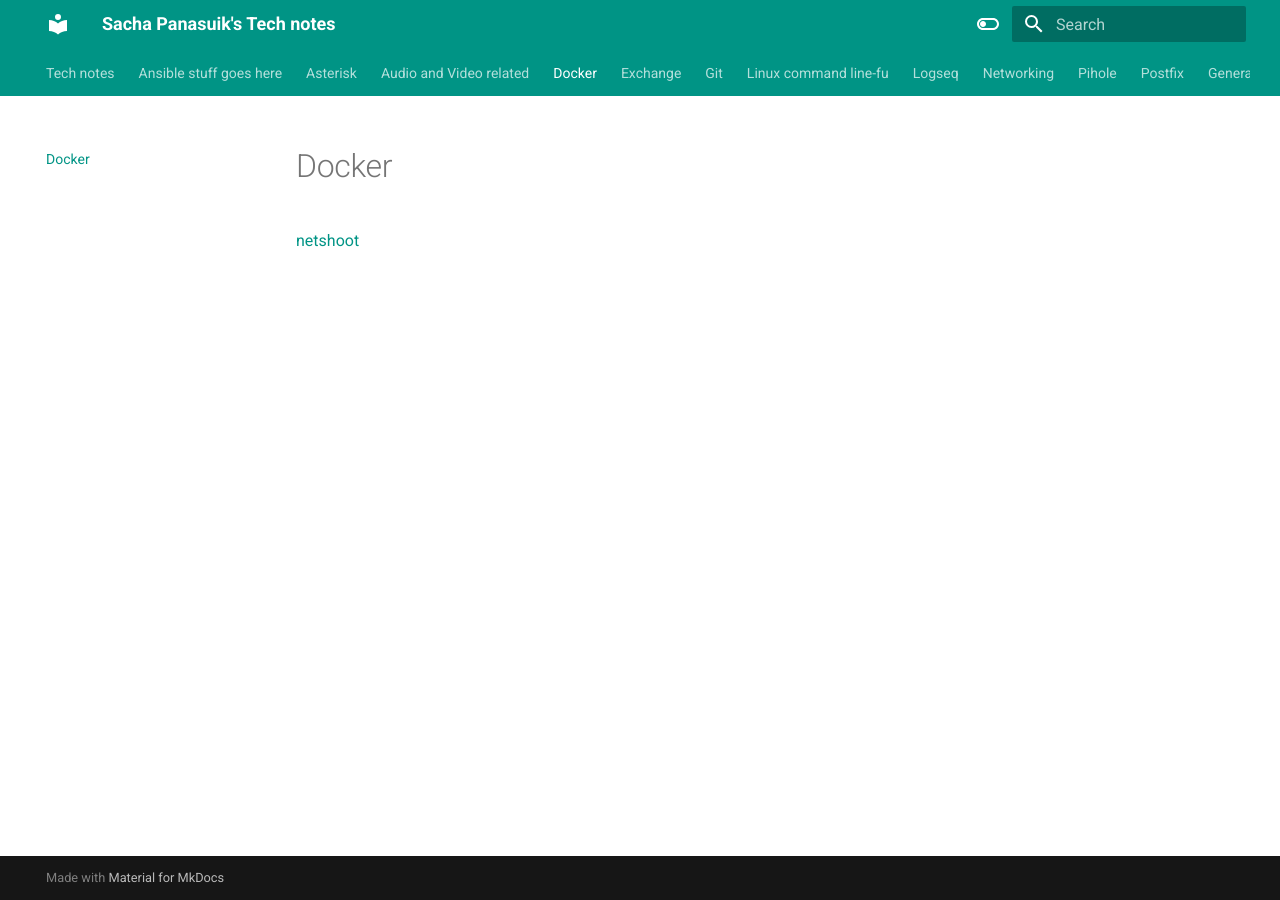
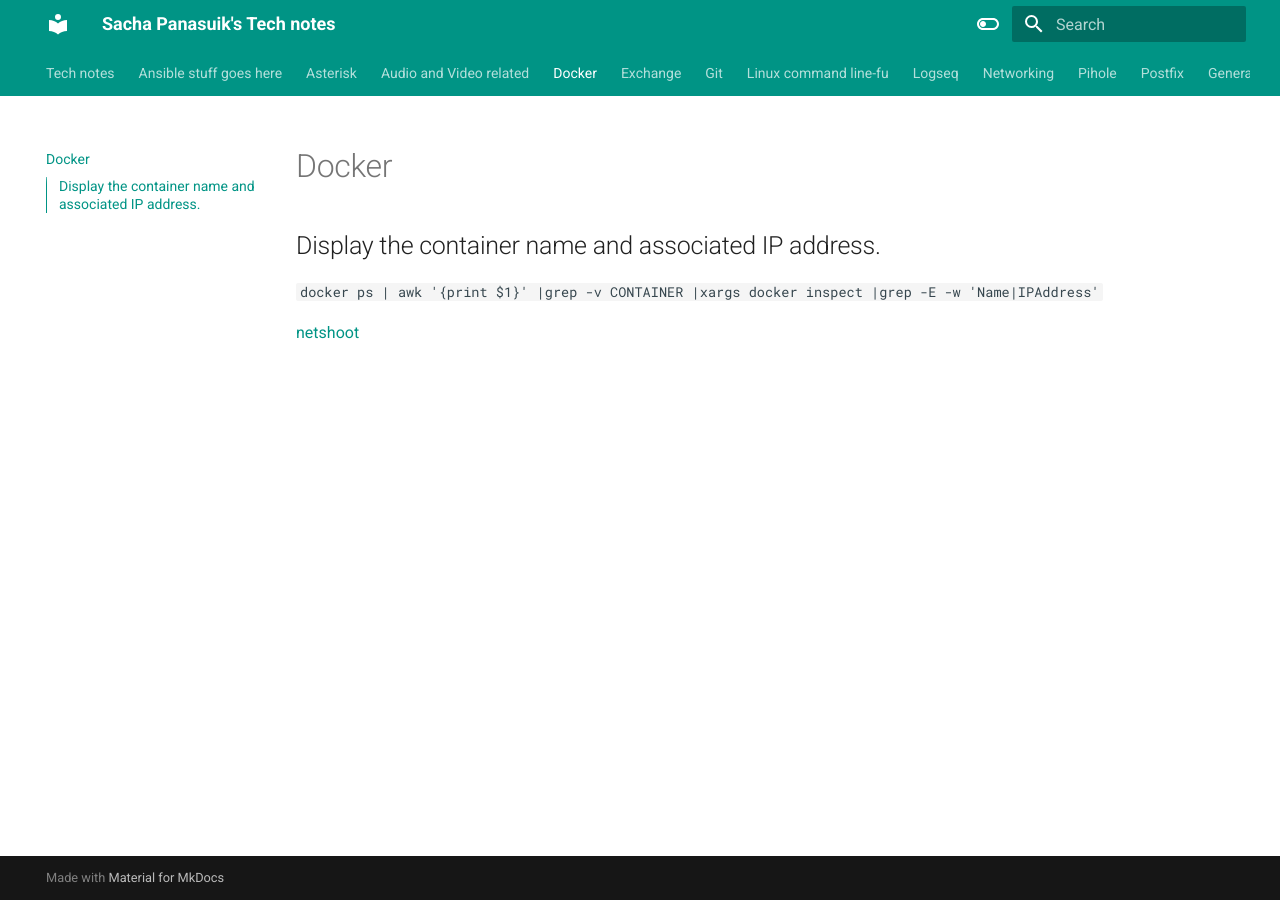
Before and after one commit to sachapan/tech_notes, an MkDocs documentation site: the page built from docs/docker.md, in a window 1280 px wide. Built offline with MkDocs 1.6.1 and Material for MkDocs 9.7.7, drawn with Linux system fonts in a browser that asks for light colours.

Commit message:
Update docker.md

```diff
--- a/docs/docker.md
+++ b/docs/docker.md
@@ -1 +1,6 @@
+## Display the container name and associated IP address.
+
+`docker ps | awk '{print $1}' |grep -v CONTAINER |xargs docker inspect |grep -E -w 'Name|IPAddress'`
+
+
 [netshoot](https://hub.docker.com/r/nicolaka/netshoot)
```
